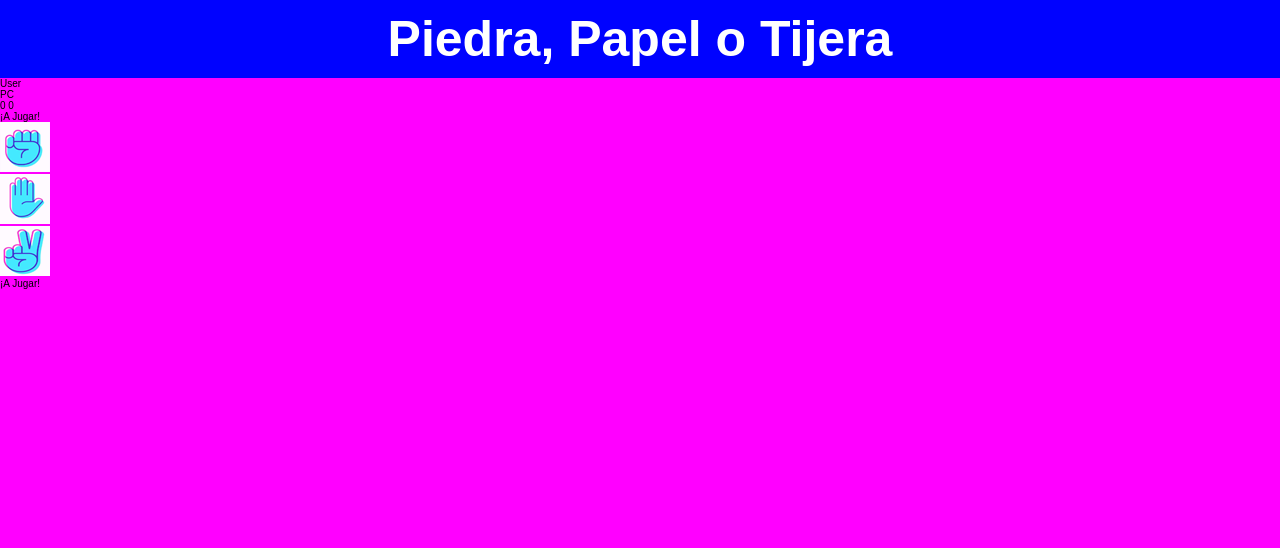
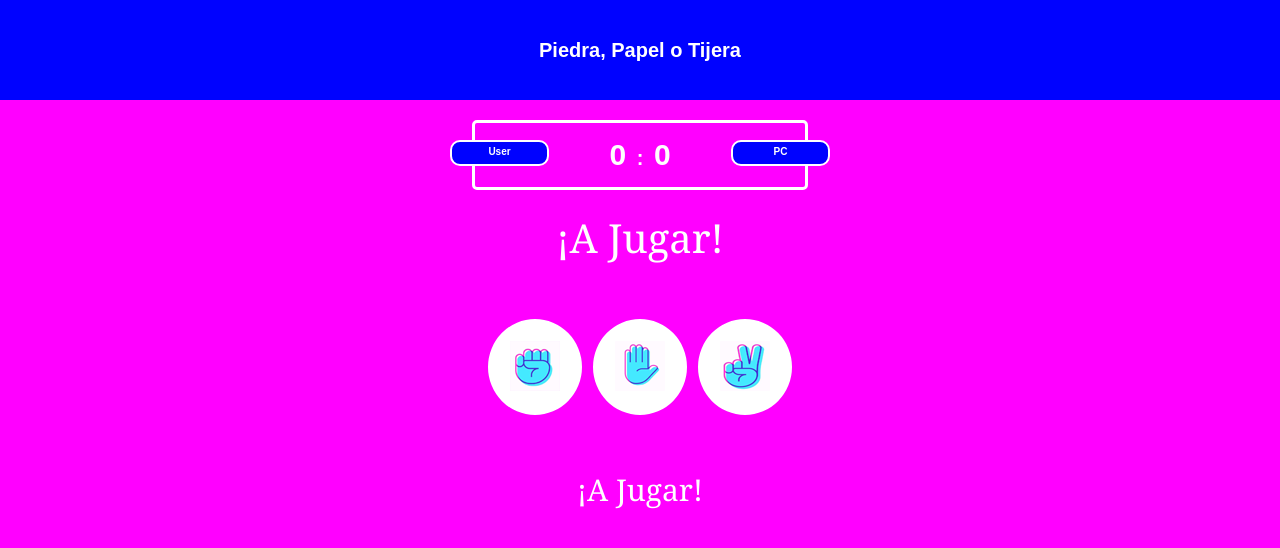
Before and after one commit to sergiolvargas95/rock-paper-or-scissors, a plain HTML site: page Index.html in a window 1280 px wide. Drawn offline with Linux system fonts and the light colour scheme.

Commit message:
Se agregaron los estilos para nuestro juego de piedra, papel o tijeras

```diff
--- a/Index.html
+++ b/Index.html
@@ -15,7 +15,7 @@
         <div class="marcador">
             <div class="user-label badge">User</div>
             <div class="comp-label badge">PC</div>
-            <span id="user-score">0</span>
+            <span id="user-score">0</span> :
             <span id="comp-score">0</span>
         </div>
         <div class="result">
--- a/style.css
+++ b/style.css
@@ -11,15 +11,100 @@ html{
 
 body{
     background-color: #ff00ff;
+    width: 100%;
 }
 
 header{
     background-color: #0002ff;
+    display: flex;
     padding: 10px;
     color: white;
-    text-align: center;
+    justify-content: center;
+    height: 100px;
+    align-items: center;
 }
 
 .title{
-    font-size: 5rem;
+    font-size: 2rem;
 }
+
+.marcador{
+    border: 3px solid #fff;
+    margin: 20px auto;
+    width: 60%;
+    min-width: 192px;
+    max-width: 336px;
+    color: #fff;
+    font-size: 20px;
+    font-weight: 700;
+    border-radius: 5px;
+    text-align: center;
+    padding: 15px 20px;
+    position: relative;
+}
+
+.badge{
+    background-color: #0002ff;
+    font-size: 1rem;
+    border: 2px solid #fff;
+    border-radius: 10px;
+    padding: 4px 2px;
+    margin-top: 2px;
+}
+
+.user-label, .comp-label{
+    position: absolute;
+    top: auto;
+    height: 40%;
+    width: 30%;
+}
+
+.user-label{
+    left: -25px;
+}
+
+.comp-label{
+    right: -25px;
+}
+
+#user-score, #comp-score{
+    padding: 5px;
+    font-size: 3rem;
+}
+
+.result{
+    font-size: 4rem;
+    color:#fff;
+}
+
+.result p{
+    text-align: center;
+    font-family: Georgia, 'Times New Roman', Times, serif;
+}
+
+.opciones{
+    text-align: center;
+    margin: 50px 0;
+}
+
+.choice{
+    display: inline-block;
+    border: 2px solid #ffff;
+    border-radius: 50%;
+    background-color: #fff;
+    padding: 20px;
+    margin: 4px;
+    transition: all 0.5s ease;
+}
+
+.choice:hover{
+    background-color:#ff00ff ;
+    cursor: pointer;
+}
+
+#accion{
+    text-align: center;
+    font-family: Georgia, 'Times New Roman', Times, serif;
+    font-size: 3rem;
+    color: #fff;
+}
```
